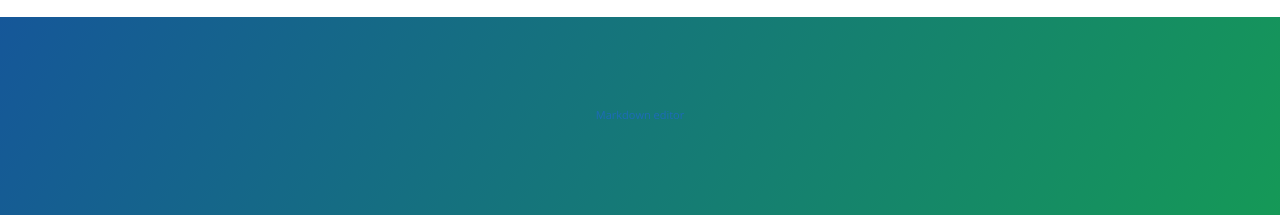
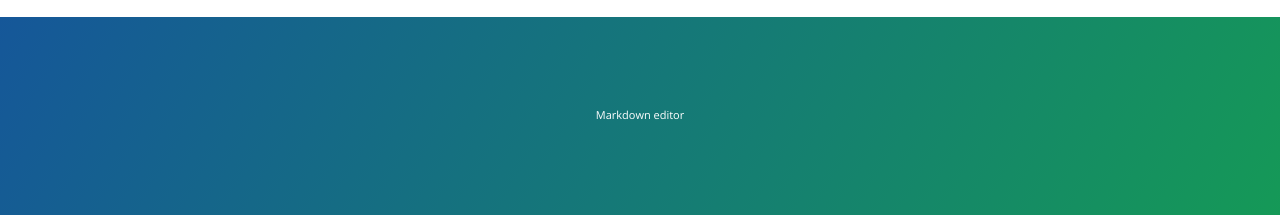
Before and after one commit to Nimitha-jagadeesha/Al-Ds, a Jekyll site: the page built from Algorithms/bfs.md, in a window 1280 px wide. Shown: the part 1410-1625 px from the top of the page. Built offline with Jekyll 4.4.1, drawn with Linux system fonts in a browser that asks for light colours; the repository's description, which GitHub fills in, is left out.

Commit message:
Update default-algo.html

```diff
--- a/_layouts/default-algo.html
+++ b/_layouts/default-algo.html
@@ -32,7 +32,7 @@
     <header class="page-header" role="banner">
 
       <p style="font-size: 11px;">
-        <a style="text-decoration: none; color-#FFFFFF" href="{{ '/editor.html' | relative_url }}">Markdown editor</a>
+        <a style="text-decoration: none; color:#FFFFFF" href="{{ '/editor.html' | relative_url }}">Markdown editor</a>
     </p>
 
     </header>
```
